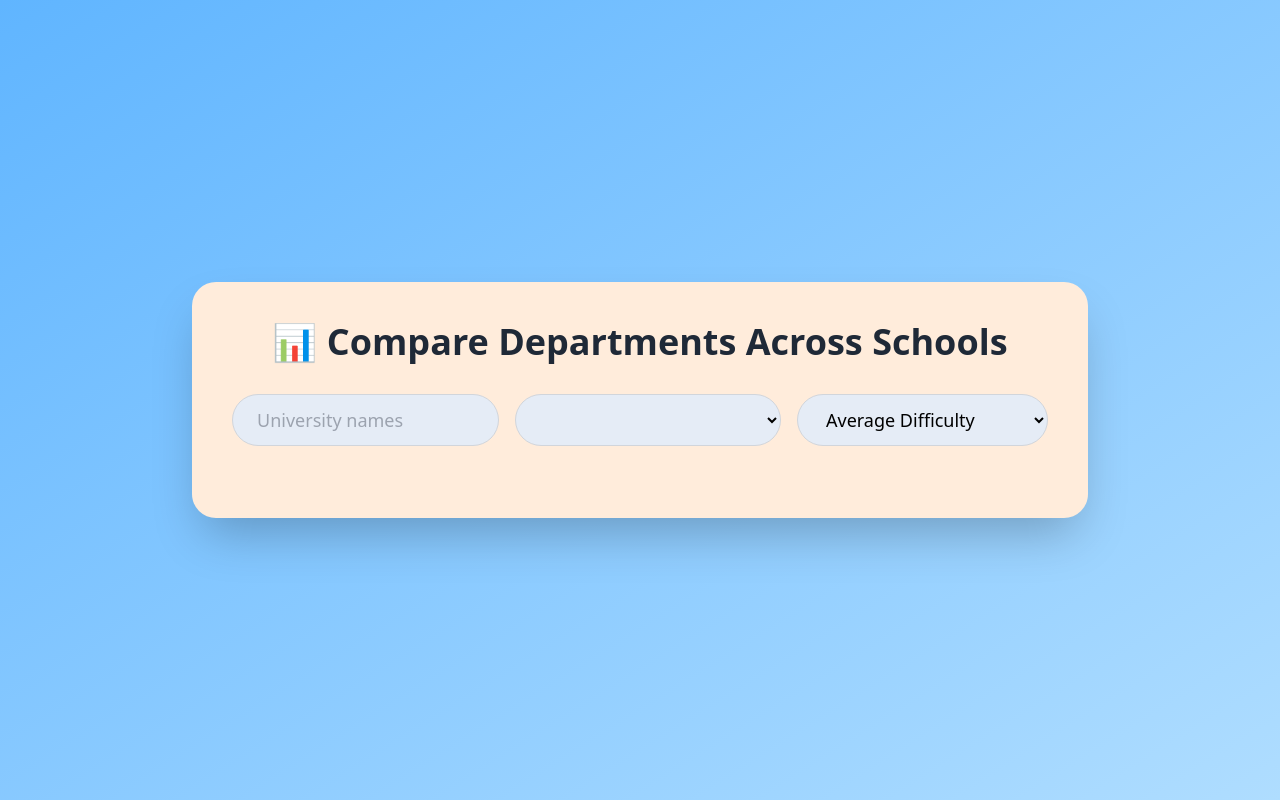
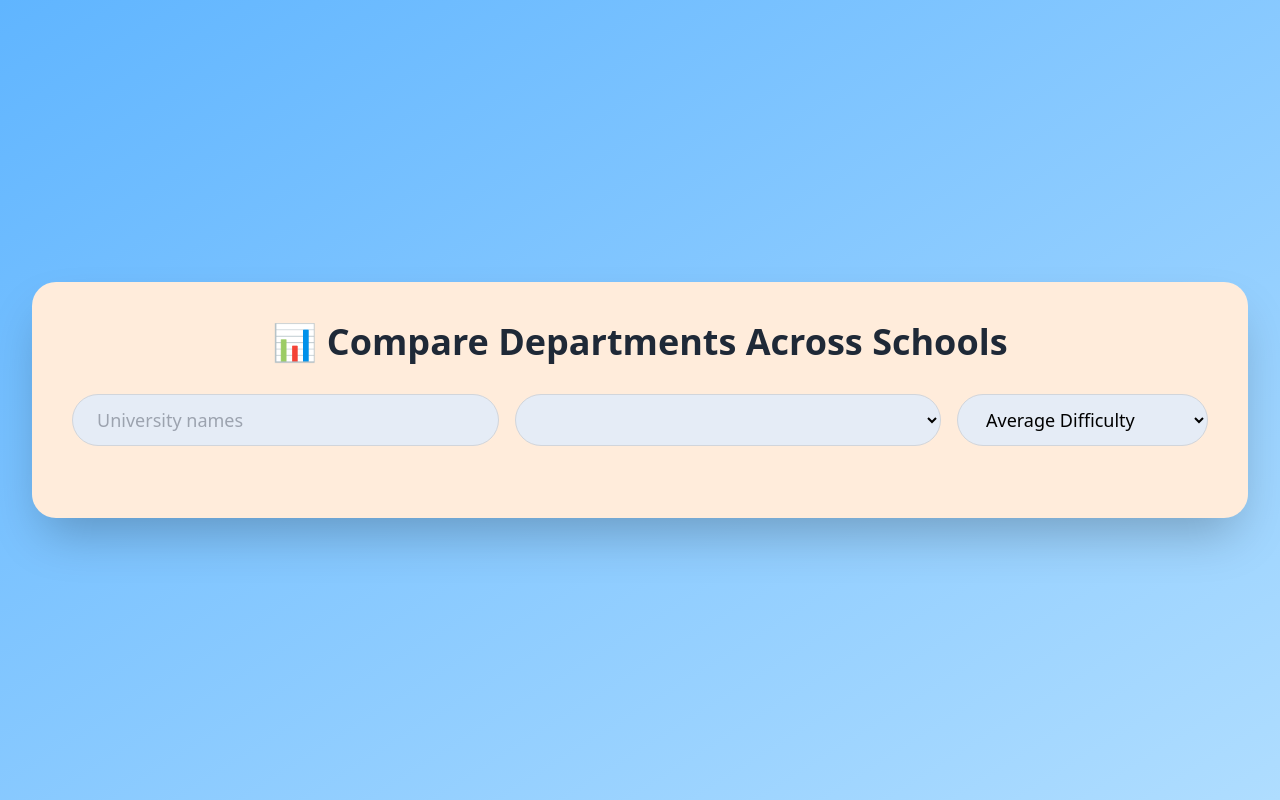
Before and after one commit to cdmackinnon/RMP-Dashboard, a Flask app: page /comparison in a window 1280 px wide. Run offline with Flask 3, Linux system fonts and the light colour scheme; lists and menus that the app fills with data are empty; parts of the project's set-up code (start-up, migrations or seed data) failed here and were passed over; some libraries are stand-ins or nearby versions.

Commit message:
Bigger Pages

```diff
--- a/templates/comparison.html
+++ b/templates/comparison.html
@@ -11,7 +11,7 @@
 
 <div class="min-h-screen bg-gradient-to-br from-[#60B5FF] to-[#AFDDFF] flex items-center justify-center p-8">
   <!-- Drop shadow and make the box animated on page load   -->
-  <div class="bg-[#FFECDB] p-10 rounded-3xl shadow-2xl w-full max-w-4xl" data-aos="zoom-in">
+  <div class="bg-[#FFECDB] p-10 rounded-3xl shadow-2xl w-full" data-aos="zoom-in">
 
     <h2 class="text-4xl font-bold text-center text-gray-800 mb-8">📊 Compare Departments Across Schools</h2>
     <!-- 3 options -->
--- a/templates/departments.html
+++ b/templates/departments.html
@@ -12,7 +12,7 @@
 <div class="min-h-screen bg-gradient-to-br from-[#60B5FF] to-[#AFDDFF] flex items-center justify-center p-8">
 
   <!-- Drop shadow and make the box animated on page load   -->
-  <div class="bg-[#FFECDB] p-10 rounded-3xl shadow-2xl w-full max-w-4xl" data-aos="zoom-in">
+  <div class="bg-[#FFECDB] p-10 rounded-3xl shadow-2xl w-full" data-aos="zoom-in">
 
     <h2 class="text-4xl font-bold text-center text-gray-800 mb-8">
       📚 Department Statistics by School
```
